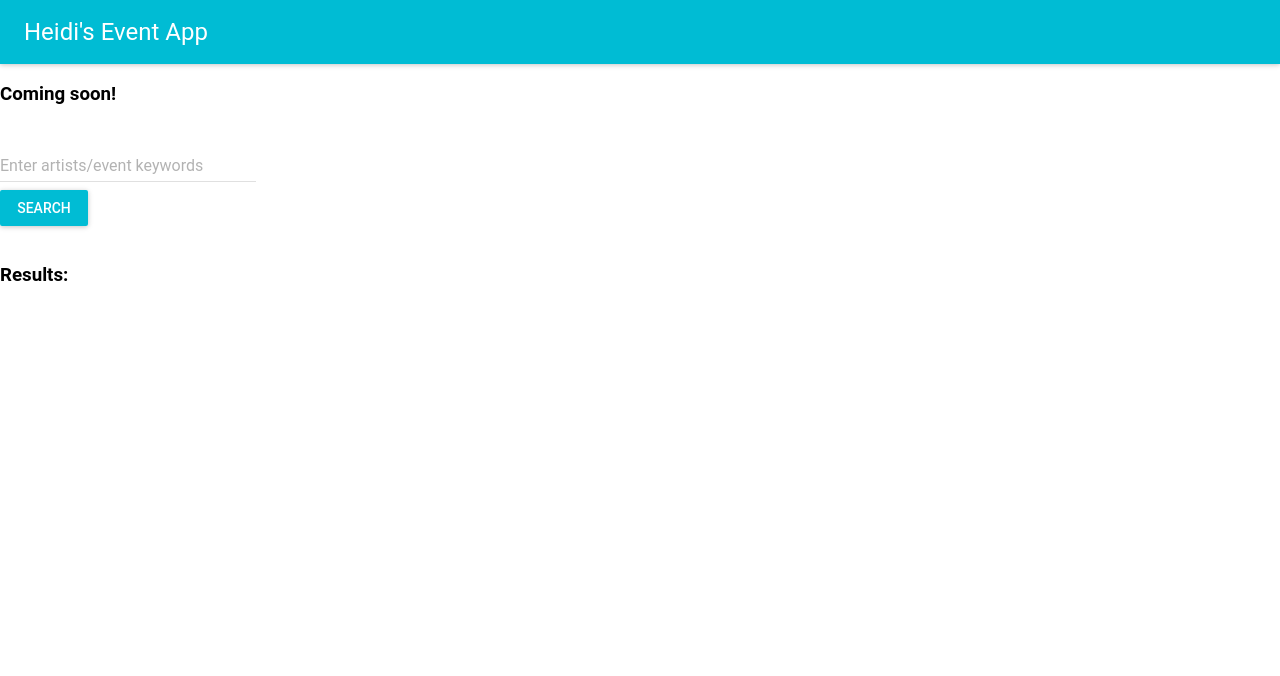
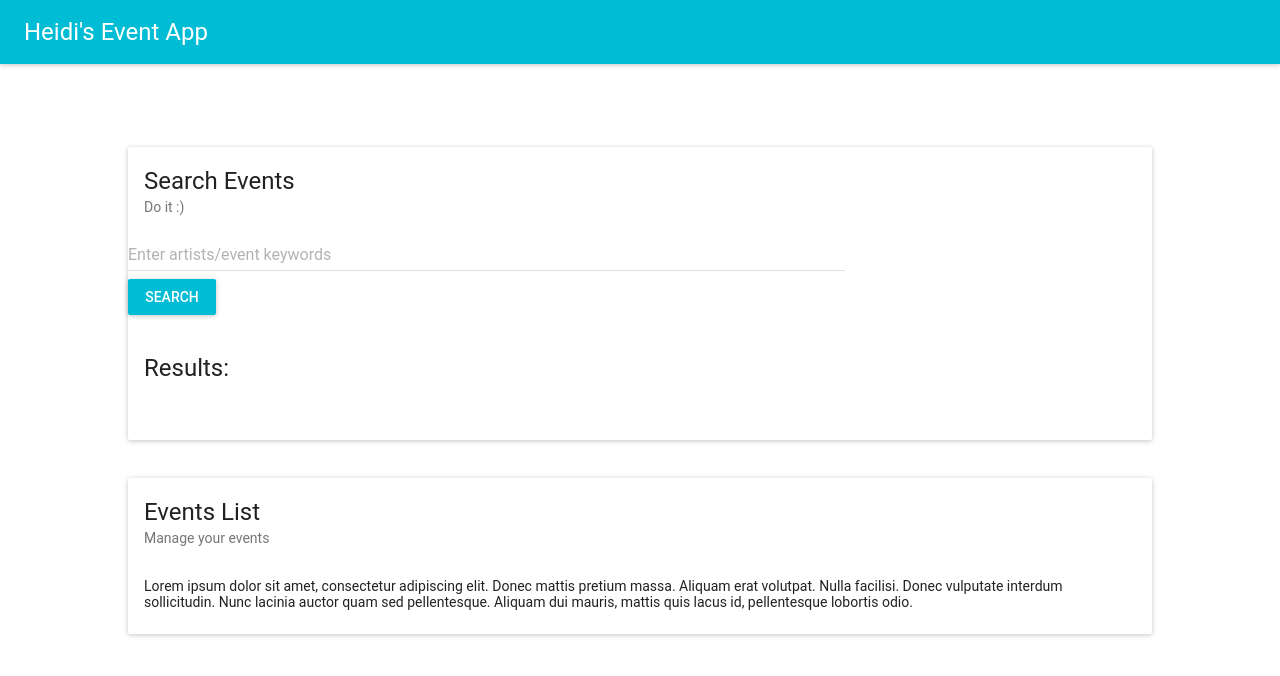
Before and after one commit to heidixpoon/EventsApp_React_Mongo, a React app: page / in a window 1280 px wide. Shown: the top 676 px of the page. Built offline with nearby package versions, Linux system fonts and the light colour scheme; the HTML template or start-up script is replaced by a standard one.

Commit message:
each data can be stored to db

```diff
--- a/client/src/Components/resultItem.jsx
+++ b/client/src/Components/resultItem.jsx
@@ -7,7 +7,7 @@ import axios from 'axios'
 class ResultItem extends React.Component {
   constructor(props) {
     super(props)
-
+    this.onClickAttend = this.onClickAttend.bind(this)
     this.onClickTickets = this.onClickTickets.bind(this)
   }
 
--- a/client/src/app.css
+++ b/client/src/app.css
@@ -3,6 +3,9 @@ body {
   font-family: 'Roboto', sans-serif;
 }
 
+.outerDiv {
+  margin: 5% 10%;
+}
 
 h1{
   color: grey;
--- /dev/null
+++ b/client/src/eventsList.jsx
@@ -0,0 +1,24 @@
+import React from 'react'
+import {Card, CardTitle, CardText} from 'material-ui/Card'
+import FlatButton from 'material-ui/FlatButton'
+
+const EventsList = () => (
+  <div>
+
+    <Card>
+      <CardTitle title="Events List" subtitle="Manage your events" />
+      <CardText>
+        Lorem ipsum dolor sit amet, consectetur adipiscing elit.
+        Donec mattis pretium massa. Aliquam erat volutpat. Nulla facilisi.
+        Donec vulputate interdum sollicitudin. Nunc lacinia auctor quam sed pellentesque.
+        Aliquam dui mauris, mattis quis lacus id, pellentesque lobortis odio.
+      </CardText>
+
+    </Card>
+
+
+
+  </div>
+)
+
+export default EventsList;
--- a/client/src/index.jsx
+++ b/client/src/index.jsx
@@ -5,8 +5,11 @@ import MuiThemeProvider from 'material-ui/styles/MuiThemeProvider'
 import AppBar from 'material-ui/AppBar'
 import TextField from 'material-ui/TextField'
 import RaisedButton from 'material-ui/RaisedButton'
+import {Card, CardTitle, CardText} from 'material-ui/Card'
+
 
 import ResultItem from './Components/resultItem.jsx'
+import EventsList from './eventsList.jsx'
 
 import './app.css'
 
@@ -54,17 +57,24 @@ class App extends React.Component {
             showMenuIconButton = {false}
           />
 
-          <h3>Coming soon!</h3>
           <br/>
+
+          <div className="outerDiv">
+
+          <Card>
+            <CardTitle title="Search Events" subtitle="Do it :)" />
+
             <TextField
               hintText="Enter artists/event keywords"
               onChange={this.onChange}
+              style={{"width": "70%" }}
             /><br />
             <RaisedButton label="Search" style={{"margin":"12"}} primary={true} onClick={this.onSearch}/>
             <br/>
             <br/>
 
-          <h3>Results:</h3>
+            <CardTitle title="Results:" />
+
 
             {events.map((event, i)=> {
               return(
@@ -73,6 +83,19 @@ class App extends React.Component {
               })
             }
 
+
+            <br/>
+            <br/>
+
+
+          </Card>
+
+            <br/>
+            <br/>
+
+          <EventsList/>
+
+          </div>
 
 
         </div>
```
Also changed, not shown: database/index.js (added, +54 -0 lines), 1 other file (tests, documents, lock files or other folders). Lines whose indentation alone changed are shown as unchanged.
